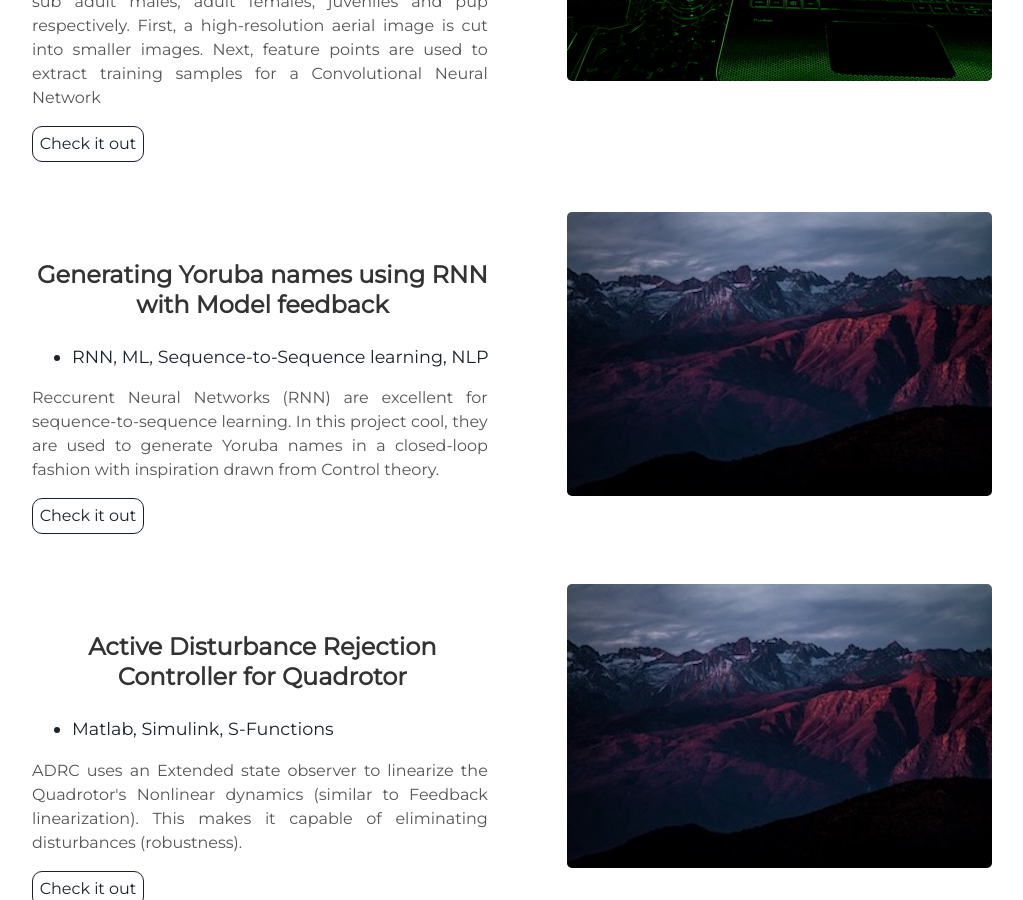
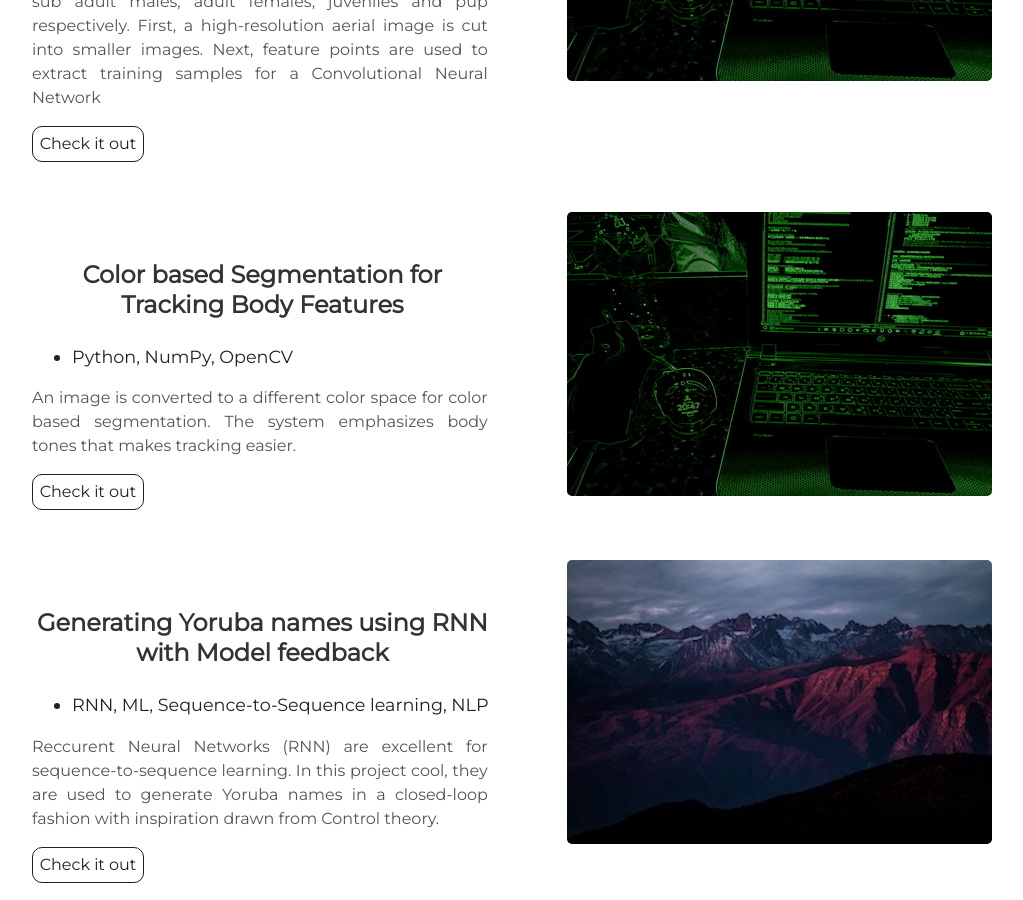
Before and after one commit to kbmajeed/kbmajeed.github.io, a Jekyll site: the page built from index.html, in a window 1280 px wide and 900 px high, scrolled down 5298 px. Shown: the whole window, without its empty margins (128-1151 px from the left). Built offline with Jekyll 4.4.1, drawn with Linux system fonts in a browser that asks for light colours.

Commit message:
Update projects.html

```diff
--- a/_includes/projects.html
+++ b/_includes/projects.html
@@ -158,6 +158,21 @@
       into the classes: adult males, sub adult males, adult females, juveniles and pup respectively.
       First, a high-resolution aerial image is cut into smaller images. Next, feature points are used to
       extract training samples for a Convolutional Neural Network</p>
+    <a class="project-link" href="https://github.com/kbmajeed/SeaLionVision">Check it out</a>
+  </div>
+</div>
+
+<div class="user-projects">
+  <div class="images-right">
+    <img alt="mountains" src="{{ "/assets/img/Webp.net-resizeimage.jpg" | prepend: site.baseurl }}" />
+  </div>
+  <div class="contents">
+    <h3 align="center"> Color based Segmentation for Tracking Body Features </h3>
+    <ul>
+      <li align="left"> Python, NumPy, OpenCV </li>
+    </ul>
+    <p align="justify"> An image is converted to a different color space for color based segmentation.
+    The system emphasizes body tones that makes tracking easier. </p>
     <a class="project-link" href="https://github.com/kbmajeed/SeaLionVision">Check it out</a>
   </div>
 </div>
```
